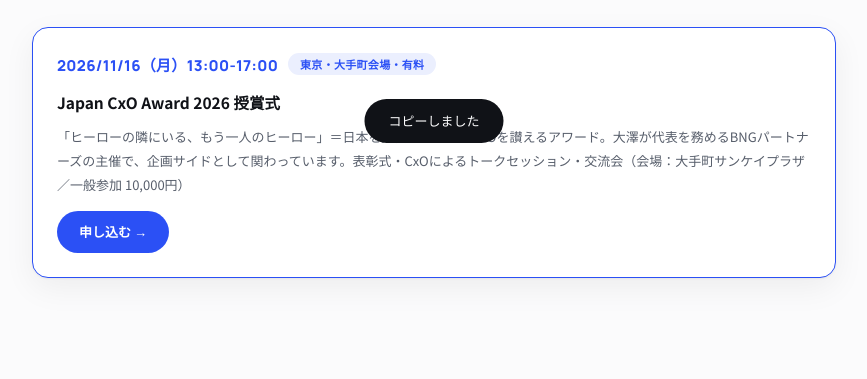
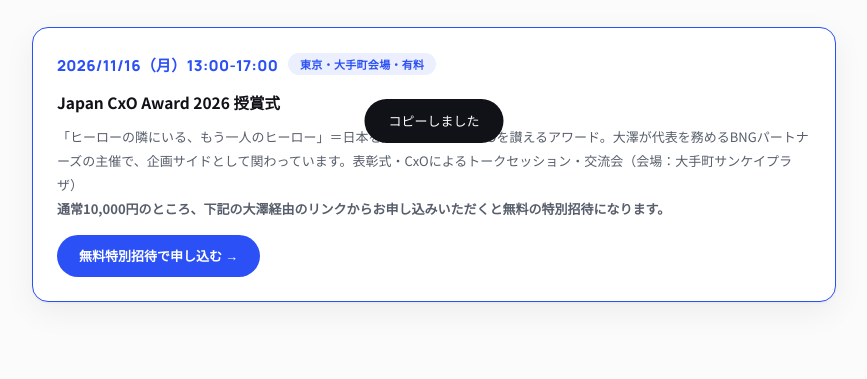
Before and after one commit to harukiohsawa/harukiohsawa.github.io, a plain HTML site: page index.html in a window 1280 px wide. Shown: the part 715-1094 px from the top of the page, without its empty margins (206-1073 px from the left). Drawn offline with Linux system fonts and the light colour scheme.

Commit message:
Japan CxO Award 2026の申込リンクを招待リンクに変更（無料特別招待の案内を追記）

```diff
--- a/index.html
+++ b/index.html
@@ -115,8 +115,8 @@
     <div class="event-card">
       <div class="e-date">2026/11/16（月）13:00-17:00<span class="e-tag">東京・大手町会場・有料</span></div>
       <div class="e-name">Japan CxO Award 2026 授賞式</div>
-      <div class="e-desc">「ヒーローの隣にいる、もう一人のヒーロー」＝日本を元気にしているCxOを讃えるアワード。大澤が代表を務めるBNGパートナーズの主催で、企画サイドとして関わっています。表彰式・CxOによるトークセッション・交流会（会場：大手町サンケイプラザ／一般参加 10,000円）</div>
-      <a class="e-apply" href="https://cxotable1116.peatix.com" target="_blank" rel="noopener">申し込む →</a>
+      <div class="e-desc">「ヒーローの隣にいる、もう一人のヒーロー」＝日本を元気にしているCxOを讃えるアワード。大澤が代表を務めるBNGパートナーズの主催で、企画サイドとして関わっています。表彰式・CxOによるトークセッション・交流会（会場：大手町サンケイプラザ）<br><strong>通常10,000円のところ、下記の大澤経由のリンクからお申し込みいただくと無料の特別招待になります。</strong></div>
+      <a class="e-apply" href="https://japancxoaward.org/invite/W3IC0uRk67688J5tde8CoO5_rrRUlOwa" target="_blank" rel="noopener">無料特別招待で申し込む →</a>
     </div>
   </div>
 </section>
```
